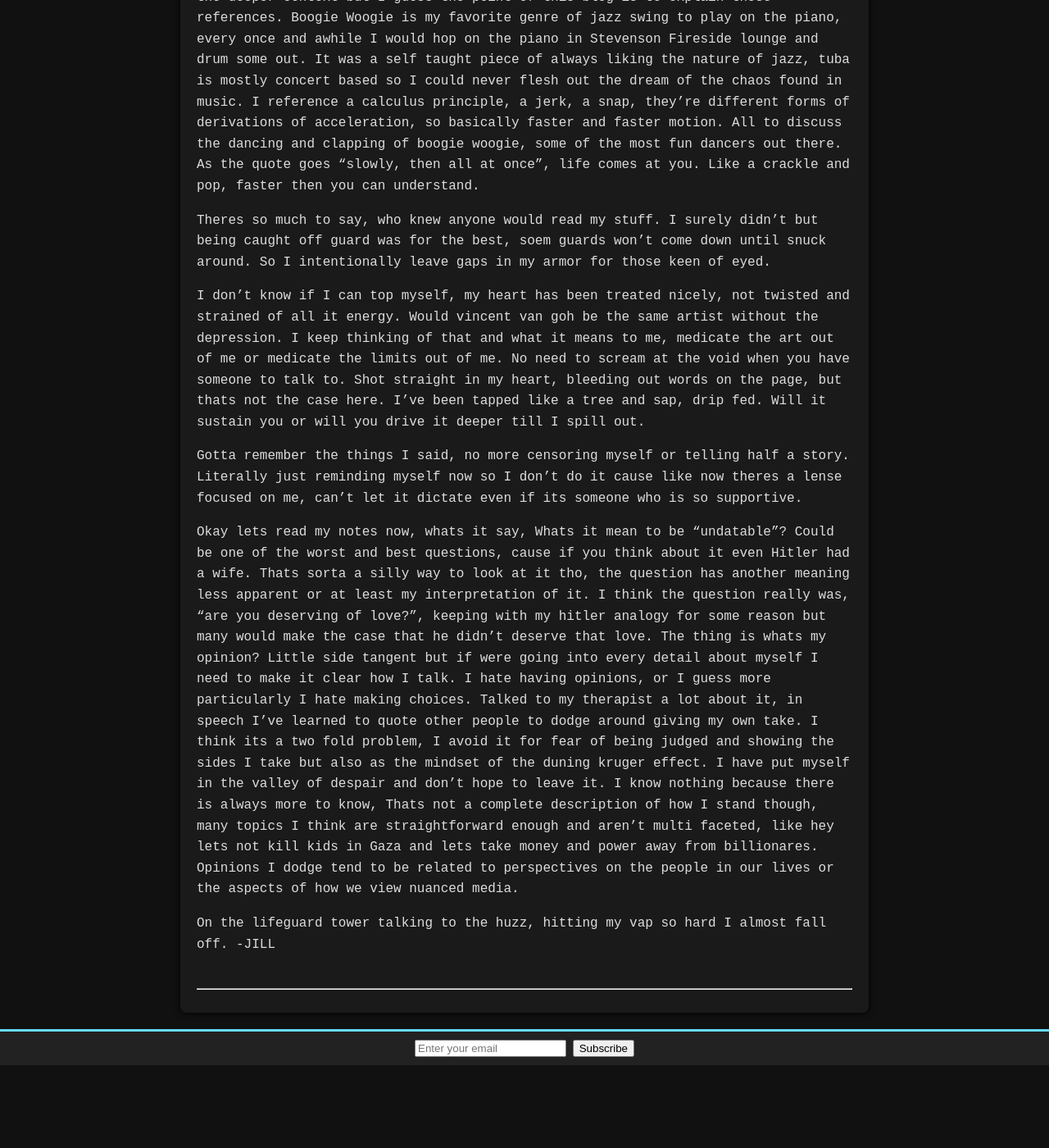
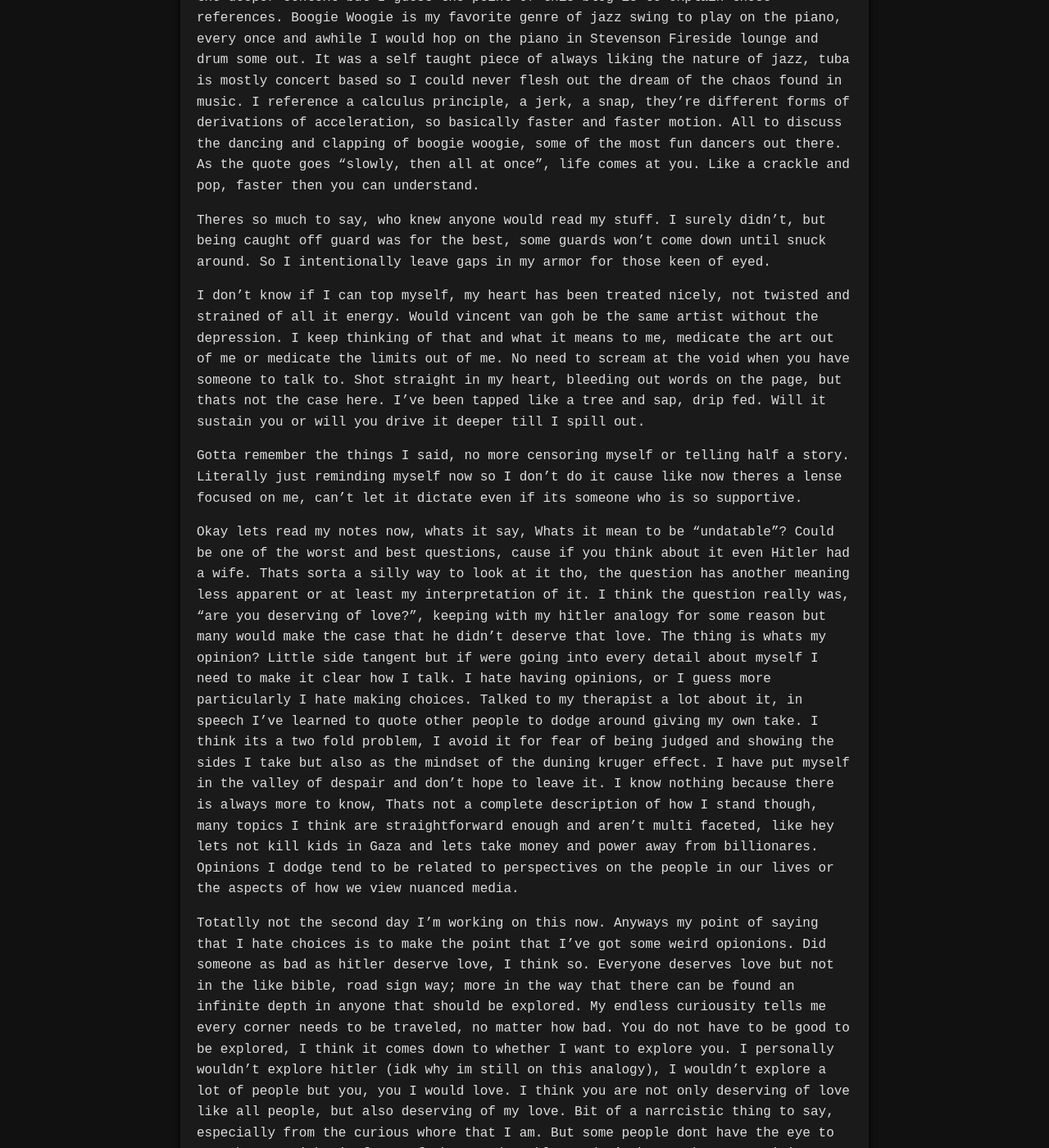
Before and after one commit to Lxsoftroxs/Lxsoftroxs.github.io, a Jekyll site: the page built from _posts/2025-09-07-fifthteenth-post.md, in a window 1280 px wide and 1400 px high, scrolled down 332 px. Shown: the whole window at 82% size. Built offline with Jekyll 4.4.1, drawn with Linux system fonts in a browser that asks for light colours; comment, search, counter and statistics services are not loaded; before the commit the page ends 1631 px from its top, so only the background shows below that; some of the changed text lies outside the part shown.

Commit message:
Update and rename 2025-09-06-fifthteenth-post.md to 2025-09-07-fifthteenth-post.md

```diff
--- a/_posts/2025-09-06-fifthteenth-post.md
+++ b/_posts/2025-09-07-fifthteenth-post.md
@@ -11,7 +11,7 @@
 I reference a calculus principle, a jerk, a snap, they're different forms of derivations of acceleration, so basically faster and faster motion. All to discuss the dancing and clapping of boogie woogie, some of the most fun dancers out there.
 As the quote goes "slowly, then all at once", life comes at you. Like a crackle and pop, faster then you can understand.
 
-Theres so much to say, who knew anyone would read my stuff. I surely didn't but being caught off guard was for the best, soem guards won't come down until snuck around. So I intentionally leave gaps in my armor for those keen of eyed.
+Theres so much to say, who knew anyone would read my stuff. I surely didn't, but being caught off guard was for the best, some guards won't come down until snuck around. So I intentionally leave gaps in my armor for those keen of eyed.
 
 I don't know if I can top myself, my heart has been treated nicely, not twisted and strained of all it energy. Would vincent van goh be the same artist without the depression. I keep thinking of that and what it means to me, medicate the art out of me or medicate the limits out of me. No need to scream at the void when you have someone to talk to. Shot straight in my heart, bleeding out words on the page, but thats not the case here. I've been tapped like a tree and sap, drip fed. Will it sustain you or will you drive it deeper till I spill out.
 
@@ -20,4 +20,8 @@
 Okay lets read my notes now, whats it say, Whats it mean to be "undatable"? Could be one of the worst and best questions, cause if you think about it even Hitler had a wife. Thats sorta a silly way to look at it tho, the question has another meaning less apparent or at least my interpretation of it. I think the question really was, "are you deserving of love?", keeping with my hitler analogy for some reason but many would make the case that he didn't deserve that love. The thing is whats my opinion?
 Little side tangent but if were going into every detail about myself I need to make it clear how I talk. I hate having opinions, or I guess more particularly I hate making choices. Talked to my therapist a lot about it, in speech I've learned to quote other people to dodge around giving my own take. I think its a two fold problem, I avoid it for fear of being judged and showing the sides I take but also as the mindset of the duning kruger effect. I have put myself in the valley of despair and don't hope to leave it. I know nothing because there is always more to know, Thats not a complete description of how I stand though, many topics I think are straightforward enough and aren't multi faceted, like hey lets not kill kids in Gaza and lets take money and power away from billionares. Opinions I dodge tend to be related to perspectives on the people in our lives or the aspects of how we view nuanced media.
 
+Totatlly not the second day I'm working on this now. Anyways my point of saying that I hate choices is to make the point that I've got some weird opionions. Did someone as bad as hitler deserve love, I think so. Everyone deserves love but not in the like bible, road sign way; more in the way that there can be found an infinite depth in anyone that should be explored. My endless curiousity tells me every corner needs to be traveled, no matter how bad. You do not have to be good to be explored, I think it comes down to whether I want to explore you. I personally wouldn't explore hitler (idk why im still on this analogy), I wouldn't explore a lot of people but you, you I would love. I think you are not only deserving of love like all people, but also deserving of my love. Bit of a narrcistic thing to say, especially from the curious whore that I am. But some people dont have the eye to see the gem right in front of them, undateable. I don't know, thats my opinion though.
+
+A silent spring dances into a firery summer, and hopefully an endless fall, that brings the bitter cold of winter. Surronded by books, a mind that can't contain it all, an outward soul I scan from left to write. Why did I have to wait so long for you? I sit here listening to you read and think why, I dreamed of this day again and again, I wanted someone to read to me. I always thought it would be an effort, an action of finding someone, but in a blink, snap, crack, pop, Im here.
+
 On the lifeguard tower talking to the huzz, hitting my vap so hard I almost fall off. -JILL
```
Also changed, not shown: other parts of _posts/2025-09-07-fifthteenth-post.md (+1 -1 lines).
